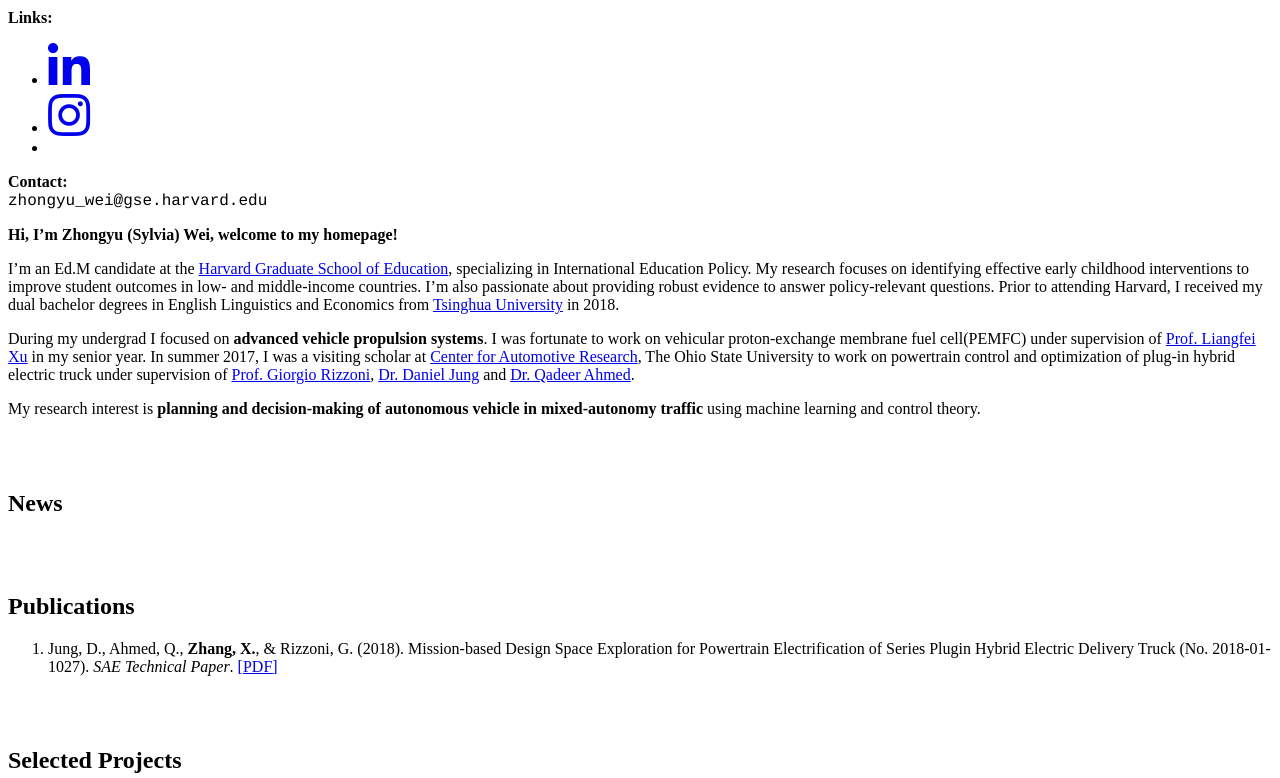
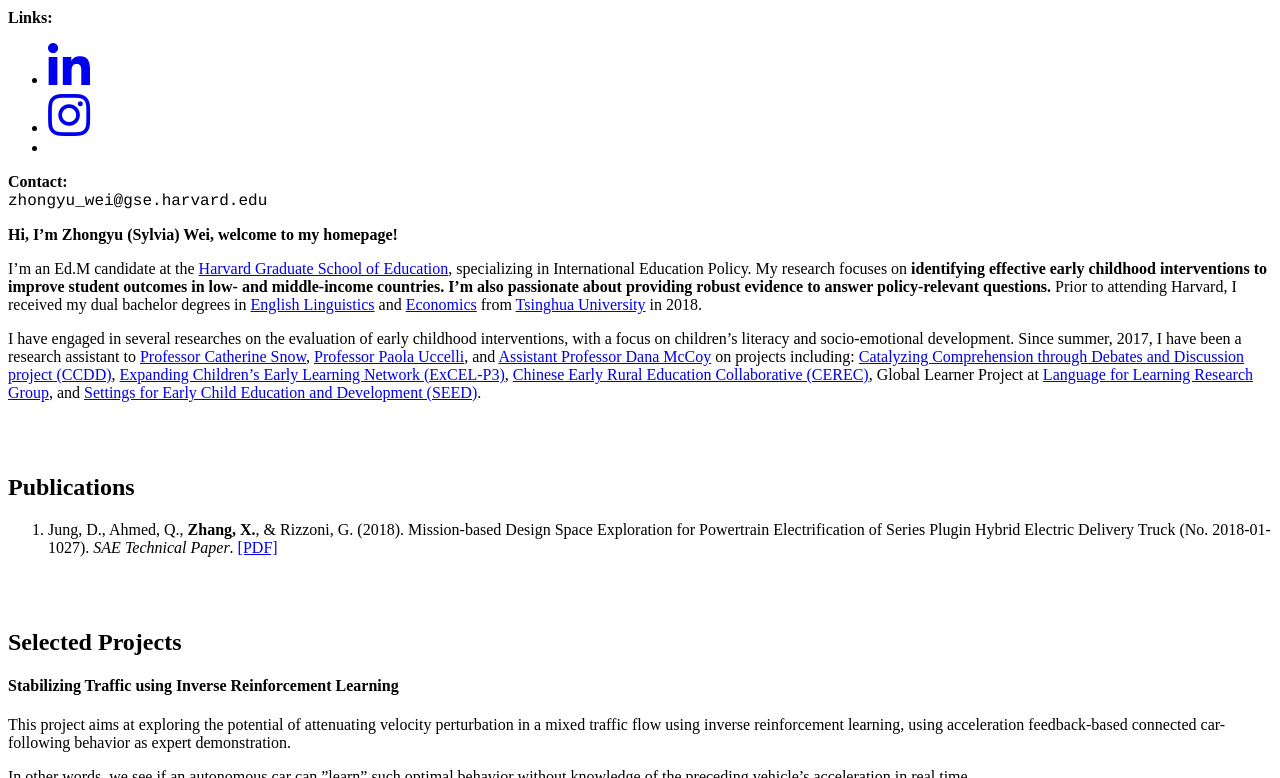
Before and after one commit to Sylviawzy/Sylviawzy.github.io, a Jekyll site: the page built from index.md, in a window 1280 px wide and 900 px high, scrolled down 1051 px, cut to the strip 0-778 px from the top of the window. Built offline with Jekyll 4.4.1, drawn with Linux system fonts in a browser that asks for light colours; our own code applies the rules of GitHub Pages for plain Markdown files; a style sheet for code colours, icons or effects is not loaded.

Commit message:
Update index.md

```diff
--- a/index.md
+++ b/index.md
@@ -1,16 +1,11 @@
 **Hi, I'm Zhongyu (Sylvia) Wei, welcome to my homepage!**
 
-I'm an Ed.M candidate at the [Harvard Graduate School of Education](https://www.gse.harvard.edu/), specializing in International Education Policy. My research focuses on identifying effective early childhood interventions to improve student outcomes in low- and middle-income countries. I'm also passionate about providing robust evidence to answer policy-relevant questions. Prior to attending Harvard, I received my dual bachelor degrees in English Linguistics and Economics from [Tsinghua University](http://www.tsinghua.edu.cn/publish/thu2018en/) in 2018.
+I'm an Ed.M candidate at the [Harvard Graduate School of Education](https://www.gse.harvard.edu/), specializing in International Education Policy. My research focuses on **identifying effective early childhood interventions to improve student outcomes in low- and middle-income countries. I'm also passionate about providing robust evidence to answer policy-relevant questions.** Prior to attending Harvard, I received my dual bachelor degrees in [English Linguistics](http://www.wwx.tsinghua.edu.cn/publish/fdllen/index.html) and [Economics](http://www.sem.tsinghua.edu.cn/en/) from [Tsinghua University](http://www.tsinghua.edu.cn/publish/thu2018en/) in 2018.
 
-During my undergrad I focused on **advanced vehicle propulsion systems**. I was fortunate to work on vehicular proton-exchange membrane fuel cell(PEMFC) under supervision of [Prof. Liangfei Xu](https://scholar.google.com/citations?hl=zh-CN&user=jGWQpRkAAAAJ&view_op=list_works&sortby=pubdate) in my senior year. In summer 2017, I was a visiting scholar at [Center for Automotive Research](https://car.osu.edu), The Ohio State University to work on powertrain control and optimization of plug-in hybrid electric truck under supervision of [Prof. Giorgio Rizzoni](https://scholar.google.com/citations?user=jtephu8AAAAJ&hl=en), [Dr. Daniel Jung](http://users.isy.liu.se/en/fs/daner/) and [Dr. Qadeer Ahmed](https://scholar.google.com/citations?user=ZQost2wAAAAJ&hl=en).
-
-My research interest is **planning and decision-making of autonomous vehicle in mixed-autonomy traffic** using machine learning and control theory.
+I have engaged in several researches on the evaluation of early childhood interventions, with a focus on children’s literacy and socio-emotional development. Since summer, 2017, I have been a research assistant to [Professor Catherine Snow](https://www.researchgate.net/profile/Catherine_Snow), [Professor Paola Uccelli](https://www.researchgate.net/profile/Paola_Uccelli), and [Assistant Professor Dana McCoy](https://www.researchgate.net/profile/Dana_Mccoy) on projects including: [Catalyzing Comprehension through Debates and Discussion project (CCDD)](https://ccdd.serpmedia.org/), [Expanding Children’s Early Learning Network (ExCEL-P3)](https://www.mdrc.org/project/expanding-children-s-early-learning-excel-network), [Chinese Early Rural Education Collaborative (CEREC)](https://www.researchgate.net/project/Quality-improvement-of-early-childhood-education-in-rural-China), Global Learner Project at [Language for Learning Research Group](https://projects.iq.harvard.edu/uccelli), and [Settings for Early Child Education and Development (SEED)](https://seed.gse.harvard.edu/).
 
 <br><br>
 
-## News
-
-<br><br>
 ## Publications
 
 1. Jung, D., Ahmed, Q., **Zhang, X.**, & Rizzoni, G. (2018). Mission-based Design Space Exploration for Powertrain Electrification of Series Plugin Hybrid Electric Delivery Truck (No. 2018-01-1027). *SAE Technical Paper*. [[PDF]](Sylviawzy.github.io/assets/files/2018-01-1027.pdf)
```
